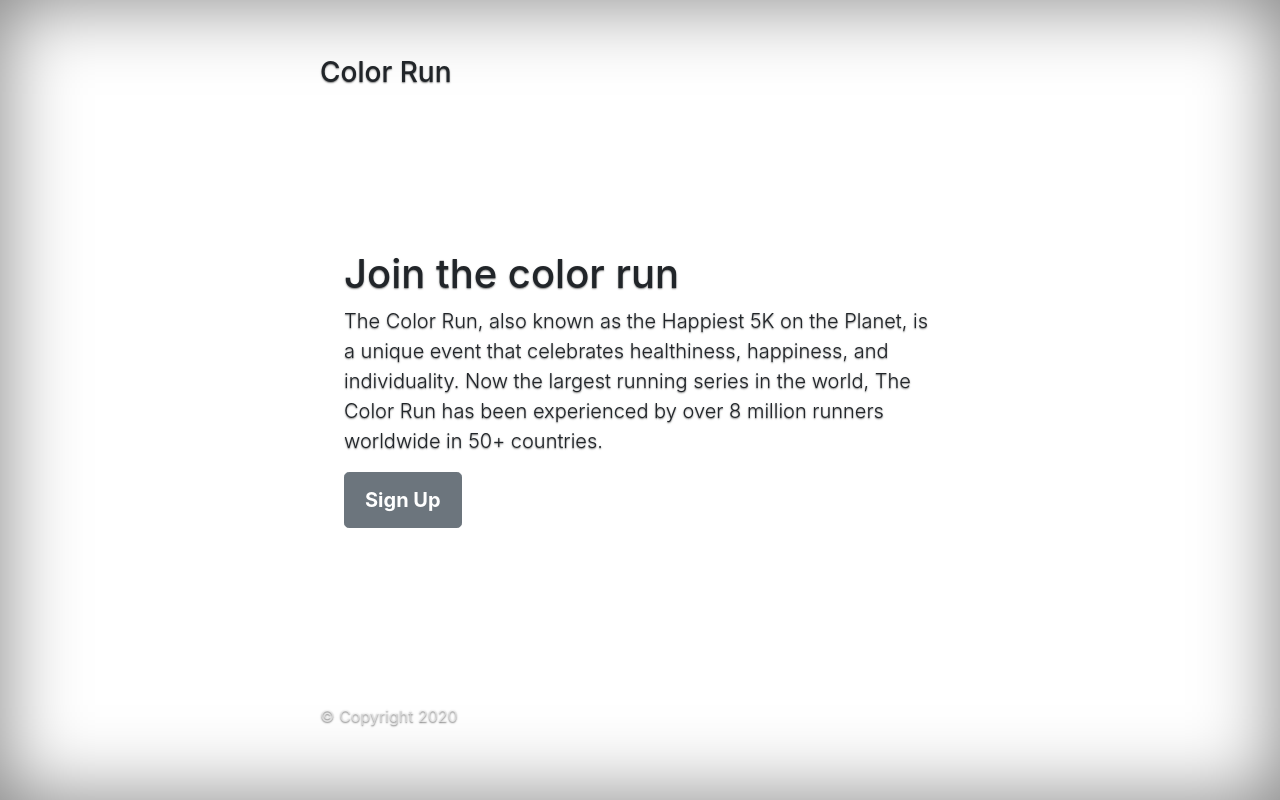
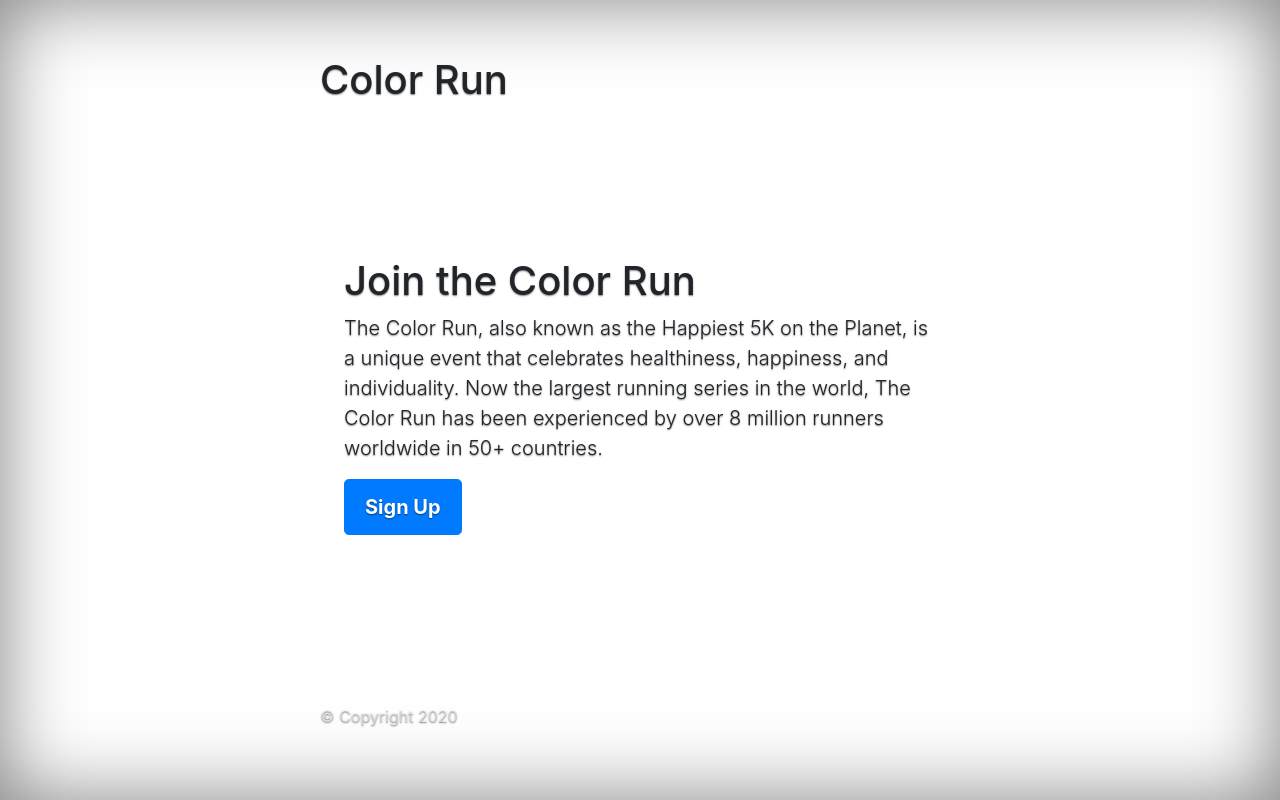
Before and after one commit to ramanpreetkaur8418/SignUp, a website: page cover-page.html in a window 1280 px wide. Drawn offline with nearby package versions, Linux system fonts and the light colour scheme.

Commit message:
Initial Commit

```diff
--- a/cover-page.html
+++ b/cover-page.html
@@ -38,10 +38,10 @@
       </header>
 
       <main role="main" class="inner cover">
-        <h1 class="cover-heading">Join the color run</h1>
+        <h1 class="cover-heading">Join the Color Run</h1>
         <p class="lead">The Color Run, also known as the Happiest 5K on the Planet, is a unique event that celebrates healthiness, happiness, and individuality. Now the largest running series in the world, The Color Run has been experienced by over 8 million runners worldwide in 50+ countries.</p>
         <p class="lead">
-          <a href="sign-up.html" class="btn btn-lg btn-secondary">Sign Up</a>
+          <a href="sign-up.html" class="btn btn-lg btn-primary">Sign Up</a>
         </p>
       </main>
 
--- a/package.json
+++ b/package.json
@@ -10,6 +10,7 @@
   "license": "ISC",
   "dependencies": {
     "body-parser": "^1.19.0",
+    "dotenv": "^8.2.0",
     "express": "^4.17.1",
     "https": "^1.0.0",
     "request": "^2.88.2"
--- a/public/css/styles.css
+++ b/public/css/styles.css
@@ -93,6 +93,7 @@
 
 .masthead-brand {
   margin-bottom: 0;
+  font-size: 2.5rem;
 }
 
 .nav-masthead .nav-link {
```
Also changed, not shown: app.js (+6 -5 lines), 2 other files.
